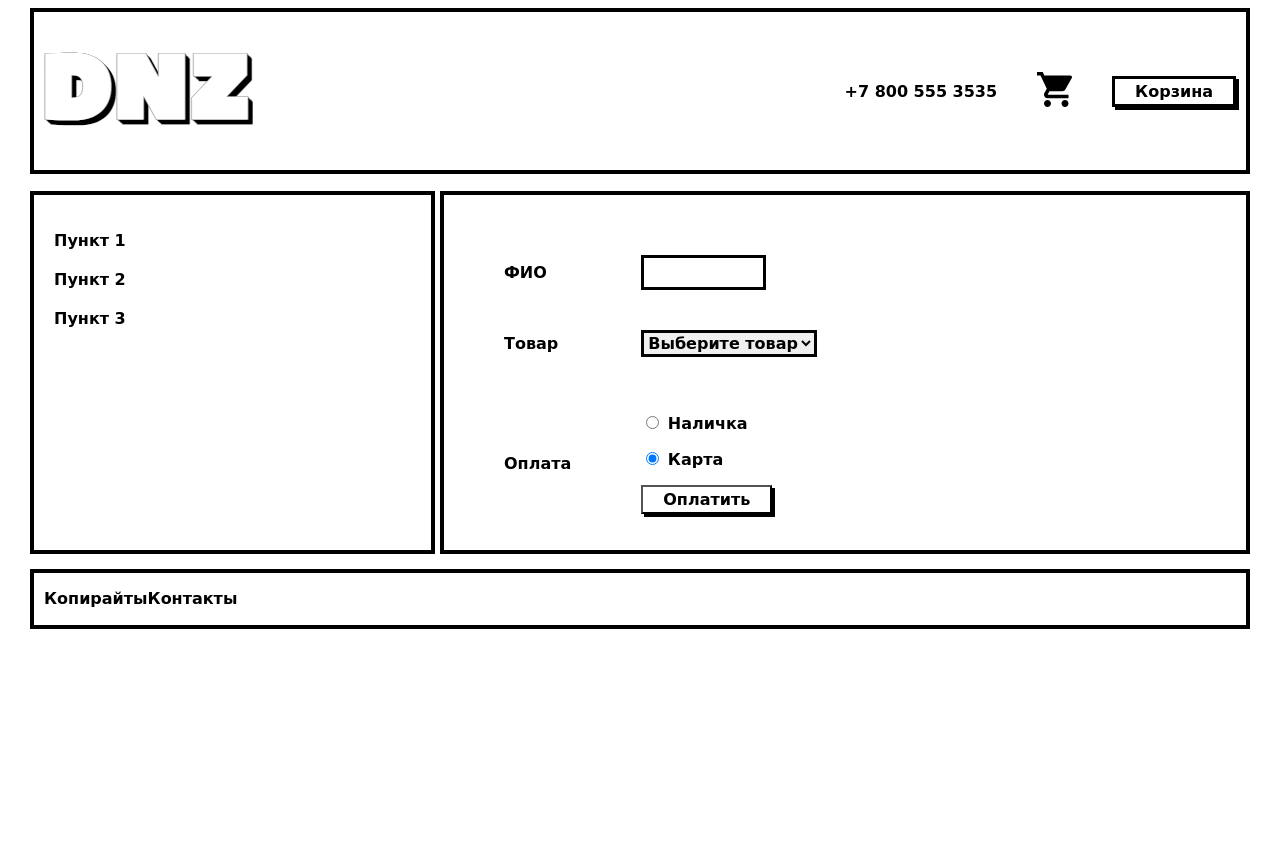
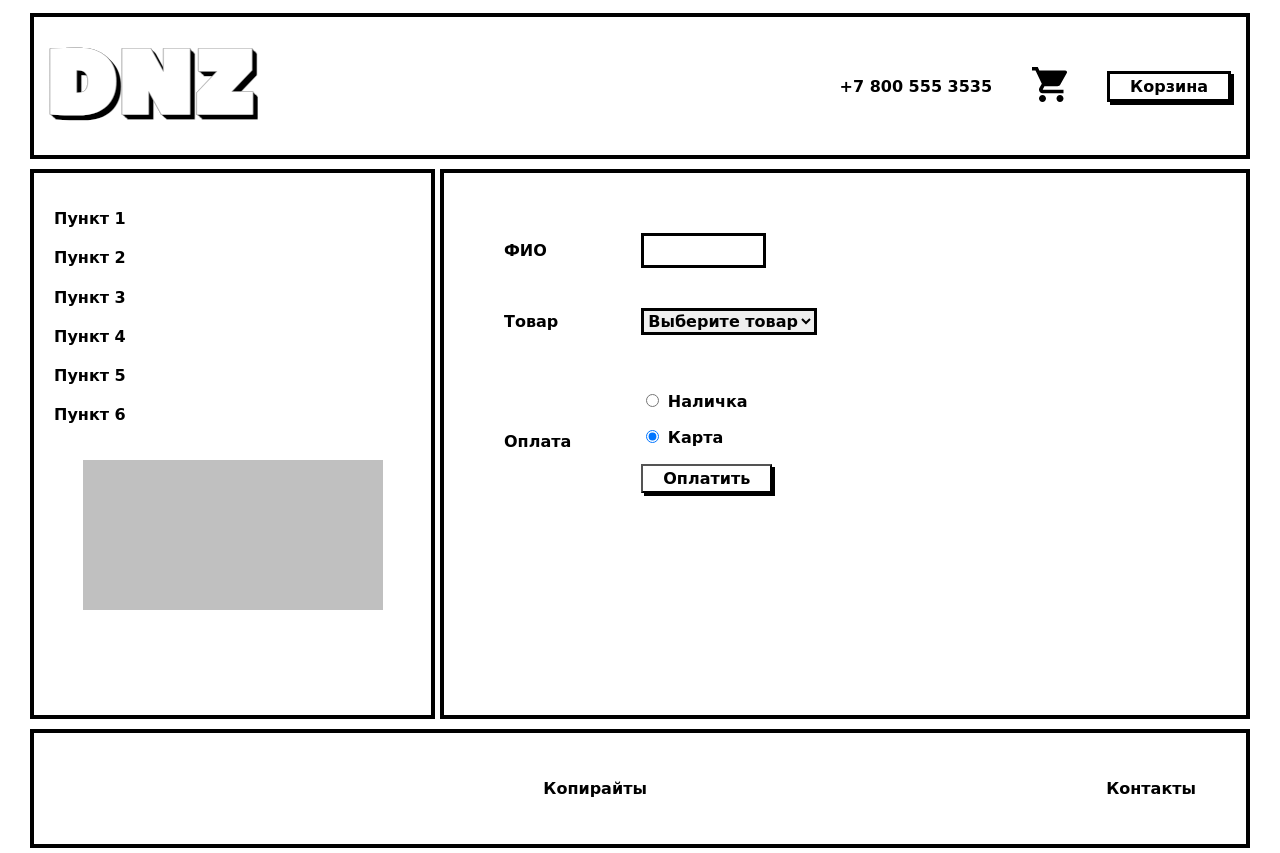
Before and after one commit to maksimisa/DNZ, a plain HTML site: page index.html in a window 1280 px wide. Before the commit the page ends 800 px from the top, so only its background shows below. Drawn offline with Linux system fonts and the light colour scheme; a web font is replaced by a local one.

Commit message:
Second commit

```diff
--- a/css/style.css
+++ b/css/style.css
@@ -1,7 +1,7 @@
 /* GENERAL */
 html{
     box-sizing: border-box;
-
+    height: 100vh;
 }
 
 *,
@@ -31,27 +31,32 @@ body{
     font-size: 16px;
     font-weight: 500;
     line-height: 1.2;
+    height: 100vh;
 }
 
-/* HEADER */
+.wrapper{
+    min-height: 100%;
+    display: flex;
+    flex-direction: column;
+}
+
+/* -----HEADER----- */
 .container{
-    padding: 0 10px;
+    padding: 0 15px;
     max-width: 1220px;
     margin: 0 auto;
     border: 4px solid #000;
 }
 
 .header{
-    height: 168px;
-    width: inherit;
-    margin: 0 auto 15px;
+    padding: 5px 0 10px;
 }
 
 .wrap__head{
     display: flex;
     align-items: center;
     justify-content: space-between;
-    padding: 40px 0;
+    padding: 30px 0;
 }
 
 .head__list{
@@ -61,11 +66,13 @@ body{
     font-weight: 700;
 }
 
+/* Иконка корзины */
 .item__img{
     width: 35px;
     height: 35px;
 }
 
+/* Кнопка */
 .head__btn{
     padding: 3px 20px;
     background-color: #fff;
@@ -75,30 +82,35 @@ body{
     box-shadow: 3px 3px 0px #000;
 }
 
-/* BODY */
+/* ----- BODY ----- */
 .container__main{
-    /* padding: 0 10px; */
     max-width: 1220px;
     margin: 0 auto;
-    /* border: 4px solid #000; */
+    height: calc(100vh - 250px);
 }
 
 .main{
-    height: 100%;
     width: inherit;
+    flex-grow: 1;
 }
 
 .wrap__main{
     display: grid;
     grid-template-columns: 1fr 2fr;
+    grid-template-rows: auto;
     column-gap: 5px;
-    /* border: 4px solid #000; */
+    height: calc(100vh - 250px);
+    /* display: flex;
+    flex-direction: row; */
+}
+
+/* Контейнер меню */
+.container__menu{
+    border: 4px solid #000;
 }
 
 .body__menu{
-    padding-top: 20px;
-    border: 4px solid #000;
-    height: 100%;
+    padding: 20px 0;
 }
 
 .body__list{
@@ -109,26 +121,37 @@ body{
     padding-left: 20px;
 }
 
+/* Прямоугольник */
+.block{
+    width: 300px;
+    height: 150px;
+    background: silver;
+    margin: 0 auto;
+}
+
+/* Анкета оплаты */
 .container__cont{
     padding: 40px 0 0 40px;
     border: 4px solid #000;
+    /* width: 70%; */
 }
 
 .table{
     font-weight: 700;
     text-align: justify;
     border-collapse: collapse;
-    /* border-spacing: 40px 40px; */
 }
 
 .table__item{
     padding: 20px;
 }
 
+/* Обращение к последнему дочернему элементу таблицы */
 .table td:last-child{
     padding-left: 50px;
 }
 
+/* Поле ввода ФИО */
 input[type='text']{
     width: 125px;
     border: 3px solid #000;
@@ -140,6 +163,7 @@ input[type='text']{
 
 }
 
+/* Выбор товара из списка */
 select[name='product__select']{
     border: 3px solid #000;
     font-family: 'Neucha', cursive;
@@ -148,6 +172,7 @@ select[name='product__select']{
     cursor: pointer;
 }
 
+/* Кнопка оплаты */
 input[type='submit']{
     padding: 3px 20px;
     background-color: #fff;
@@ -158,38 +183,34 @@ input[type='submit']{
     cursor: pointer;
 }
 
+/* Поведение при наведение на блок анкеты */
 .table tr:hover {
-    background: #f9cb9c; /* Цвет фона при наведении */
-    color: #000; /* Цвет текста при наведении */
+    background: #f9cb9c;
+    color: #000;
     border: 3px solid #000;
 }
 
-/* FOOTER */
+
+/* ----- FOOTER ----- */
 .container__foot{
-    padding: 0 10px;
+    padding: 0 50px;
     max-width: 1220px;
     margin: 0 auto;
     border: 4px solid #000;
 }
 
 .footer{
-    height: 100%;
-    width: inherit;
-    margin: 15px auto 0;
+    padding: 10px 0 5px;
 }
 
 .link__footer{
+    display: flex;
+    padding: 30px 0;
     font-weight: 700;
-    font-family: 'Neucha', cursive;
-    font-size: 16px;
-    display: flex;
     align-items: center;
+    justify-content: center;
 }
 
-p .info__link{
-    text-align: center;
+.left__side{
+    margin: auto;
 }
-
-p .contact__link{
-    text-align: right;
-}
--- a/index.html
+++ b/index.html
@@ -5,26 +5,32 @@
     <meta name="viewport" content="width=device-width, initial-scale=1.0">
     <link rel="stylesheet" href="css/style.css">
     <title>Document</title>
+    <!-- Подключаю шрифт c Google -->
     <link rel="preconnect" href="https://fonts.googleapis.com">
     <link rel="preconnect" href="https://fonts.gstatic.com" crossorigin>
     <link href="https://fonts.googleapis.com/css2?family=Neucha&display=swap" rel="stylesheet">
 </head>
 <body>
+
+    <!-- HEADER -->
+    <div class="wrapper">
         <header class="header">
             <div class="container">
                 <div class="wrap__head">
+                    <!-- Логотип -->
                     <a href="#" class="logo">
                         <img src="image/logo.png" alt="logo">
                     </a>
+                    <!-- Правые элементы header -->
                     <nav class="head__menu">
                         <ul class="head__list">
                             <li class="head__item">
-                            <a href="" class="head__link">
+                                <a href="#" class="head__link">
                                     +7 800 555 3535
                                 </a>
                             </li>
                             <li class="head__item">
-                            <a href="" class="head__link">
+                                <a href="#" class="head__link">
                                     <img class="item__img" src="image/cart.svg" alt="cart">
                                 </a>
                             </li>
@@ -39,9 +45,12 @@
             </div>
         </header>
 
+        <!-- Основной блок контента (MAIN) -->
         <main class="main">
+            <!-- Общий контейнер -->
             <div class="container__main">
                 <div class="wrap__main">
+                    <!-- Контейнер левого блока с меню -->
                     <div class="container__menu">
                         <nav class="body__menu">
                             <ul class="body__list">
@@ -60,12 +69,31 @@
                                         Пункт 3
                                     </a>
                                 </li>
+                                <li class="body__item">
+                                    <a href="#" class="body__link">
+                                        Пункт 4
+                                    </a>
+                                </li>
+                                <li class="body__item">
+                                    <a href="#" class="body__link">
+                                        Пункт 5
+                                    </a>
+                                </li>
+                                <li class="body__item">
+                                    <a href="#" class="body__link">
+                                        Пункт 6
+                                    </a>
+                                </li>
                             </ul>
                         </nav>
+                        <!-- Серый прямоугольник под меню -->
+                        <div class="block"></div>
                     </div>
 
+                    <!-- Правый блок с анкетой оплаты -->
                     <section class="container__cont">
                         <table class="table">
+                            <!-- Строка с полем ввода -->
                             <tr class="row__1">
                                 <td class="table__item">
                                     ФИО
@@ -74,6 +102,7 @@
                                     <input type="text">
                                 </td>
                             </tr>
+                            <!-- Строка с выпадающим списком -->
                             <tr class="row__2">
                                 <td class="table__item">
                                     Товар
@@ -87,6 +116,7 @@
                                     </select>
                                 </td>
                             </tr>
+                            <!-- Строка с выбором способа оплаты -->
                             <tr class="row__3">
                                 <td class="table__item">
                                     Оплата
@@ -100,20 +130,26 @@
                         </table>
                     </section>
                 </div>
-
             </div>
         </main>
+
+        <!-- FOOTER -->
         <footer class="footer">
             <div class="container__foot">
                 <div class="link__footer">
+                    <div class="left__side">
                         <a href="#" class="info__link">
                             <p class="info">Копирайты</p>
                         </a>
+                    </div>
+                    <div class="right__side">
                         <a href="#" class="contact__link">
                             <p class="contact">Контакты</p>
                         </a>
                     </div>
                 </div>
+            </div>
         </footer>
+    </div>
 </body>
 </html>
```
Lines whose indentation alone changed are shown as unchanged.
